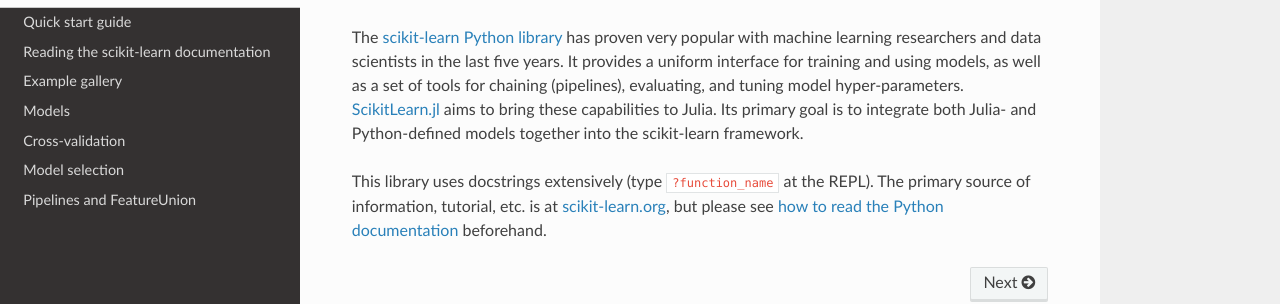
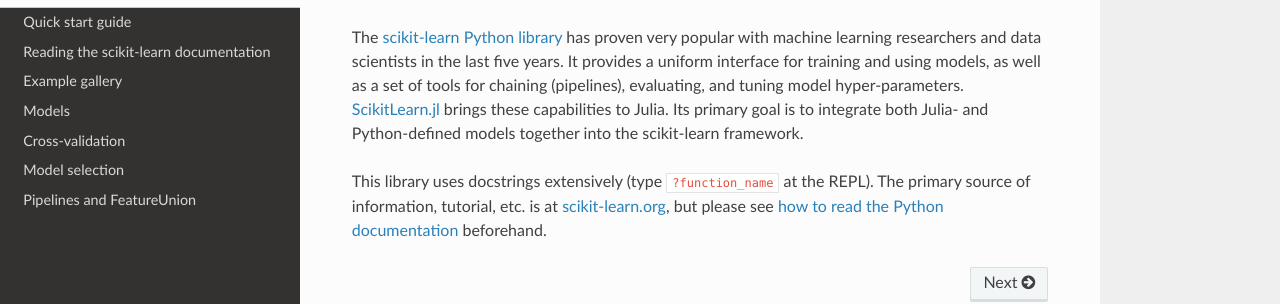
Before and after one commit to cstjean/ScikitLearn.jl, an MkDocs documentation site: the page built from docs/index.md, in a window 1280 px wide. Shown: the part 129-433 px from the top of the page. Built offline with MkDocs 1.6.1, drawn with Linux system fonts in a browser that asks for light colours; nearby versions of some CDN libraries; old or Windows-style settings are respelled for this version of MkDocs.

```diff
--- a/docs/index.md
+++ b/docs/index.md
@@ -6,7 +6,10 @@
 five years. It provides a uniform interface for training and using models, as
 well as a set of tools for chaining (pipelines), evaluating, and tuning model
 hyper-parameters. [ScikitLearn.jl](https://github.com/cstjean/ScikitLearn.jl)
-aims to bring these capabilities to Julia.  Its primary goal is to integrate
+brings these capabilities to Julia.  Its primary goal is to integrate
 both Julia- and Python-defined models together into the scikit-learn framework.
 
-This library uses docstrings extensively (type `?function_name` at the REPL). The primary source of information, tutorial, etc. is at [scikit-learn.org](http://scikit-learn.org/stable/documentation.html), but please see [how to read the Python documentation](python) beforehand.
+This library uses docstrings extensively (type `?function_name` at the
+REPL). The primary source of information, tutorial, etc. is at
+[scikit-learn.org](http://scikit-learn.org/stable/documentation.html), but
+please see [how to read the Python documentation](python) beforehand.
```
Also changed, not shown: 1 other file.
